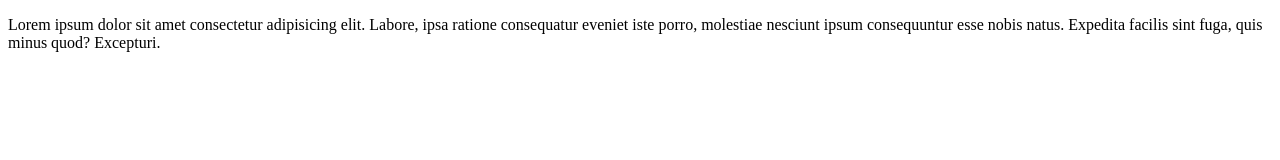
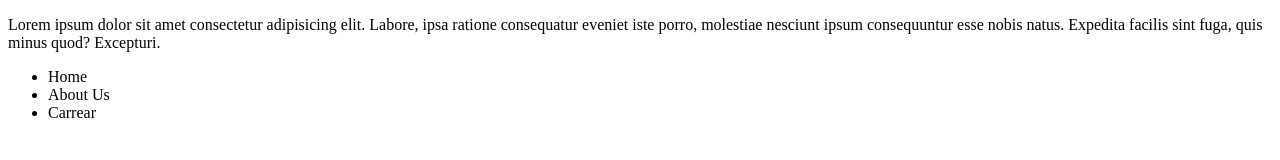
Before and after one commit to shiva-multician/learn-git, a plain HTML site: page index.html in a window 1280 px wide. Drawn offline with Linux system fonts and the light colour scheme.

Commit message:
nav bar added

```diff
--- a/index.html
+++ b/index.html
@@ -12,6 +12,11 @@
         Lorem ipsum dolor sit amet consectetur adipisicing elit. Labore, ipsa ratione consequatur eveniet iste porro,
         molestiae nesciunt ipsum consequuntur esse nobis natus. Expedita facilis sint fuga, quis minus quod? Excepturi.
     </p>
+    <ul>
+        <li>Home</li>
+        <li>About Us</li>
+        <li>Carrear</li>
+    </ul>
 </body>
 
 </html>
```
